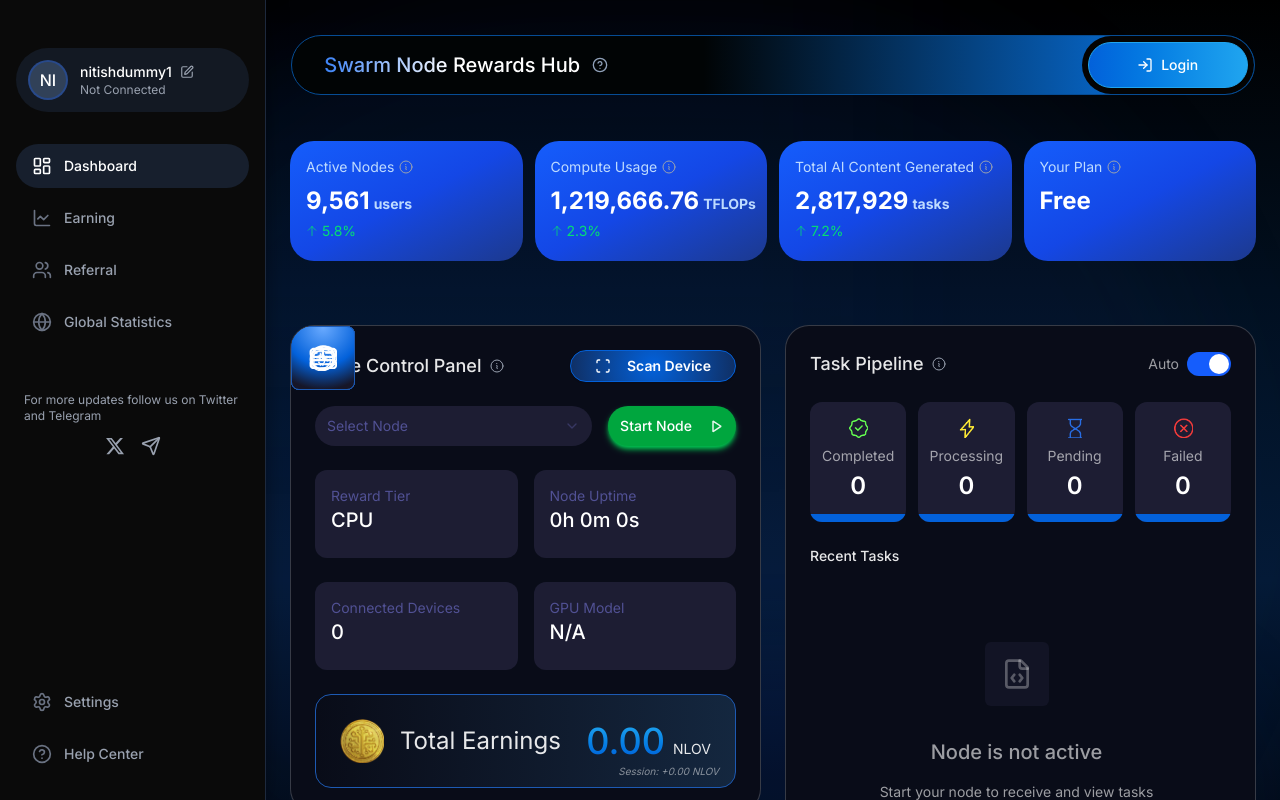
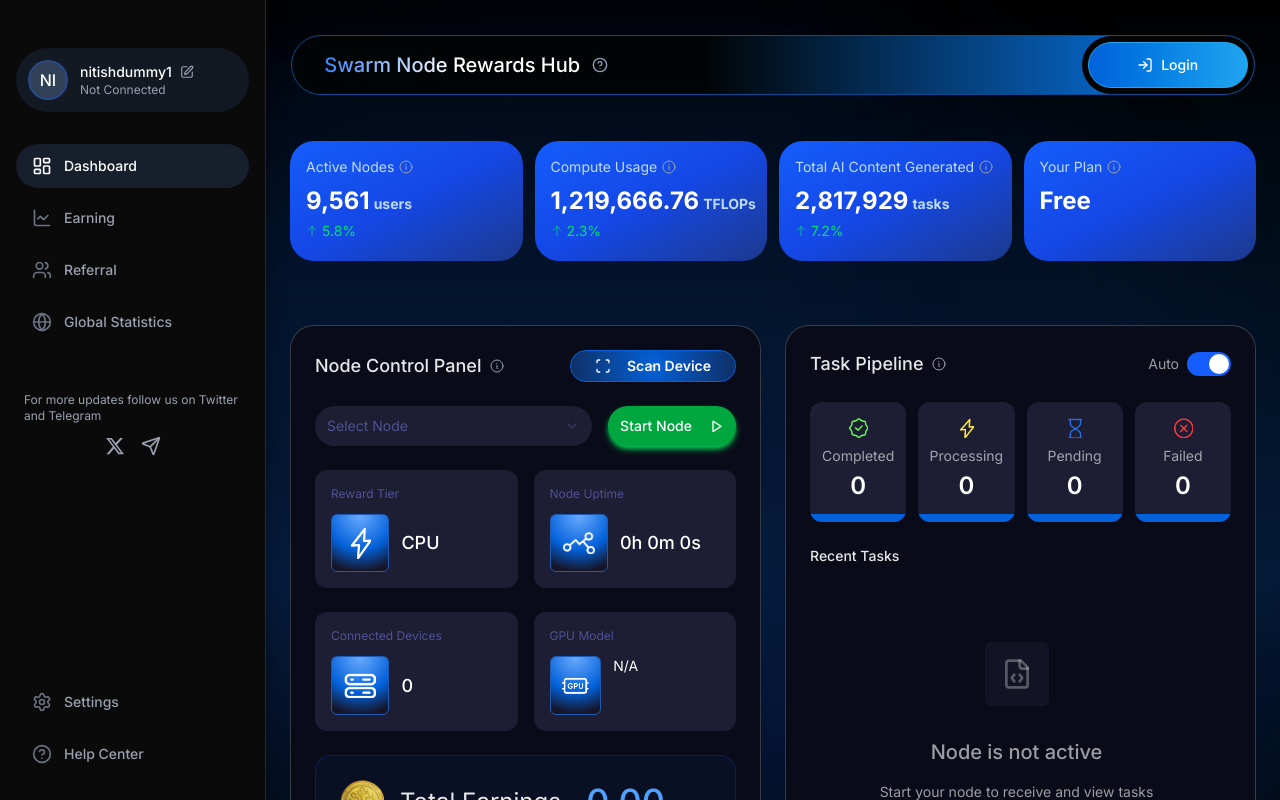
Before and after one commit to nitishmeswal/swarm, a Next.js app: page / in a window 1280 px wide. Shown: the top 800 px of the page. Built offline with nearby package versions, Linux system fonts and the light colour scheme.

Commit message:
Fix : Earnings and nodecontroll pannel

```diff
--- a/src/app/globals.css
+++ b/src/app/globals.css
@@ -292,8 +292,8 @@
 
     border: 0.5px solid #1d5ab3;
     border-radius: 0.5rem;
-    width: 4rem;
-    height: 4rem;
+    width: 3.65rem;
+    height: 3.65rem;
     position: relative;
     overflow: hidden;
     transition: all 0.3s ease;
--- a/src/components/NodeControlPanel.tsx
+++ b/src/components/NodeControlPanel.tsx
@@ -272,102 +272,75 @@
           </div>
 
           <div className="grid grid-cols-2 gap-2 sm:gap-4 mb-3 sm:mb-6">
-            <div className="p-2 sm:p-4 rounded-xl bg-[#1D1D33] flex flex-col">
-              <div className="flex items-center gap-1.5 sm:gap-3 mb-0.5 sm:mb-2">
-                <div className="icon-bg flex items-center justify-center p-1 sm:p-2">
-                  <img
-                    src="/images/coins.png"
-                    alt="Reward Tier"
-                    className="w-5 h-5 sm:w-7 sm:h-7 object-contain z-10"
-                  />
+            <div className="p-4 rounded-xl bg-[#1D1D33] flex flex-col">
+              <div className="text-[#515194] text-xs mb-1">Reward Tier</div>
+              <div className="flex items-center">
+                <div className="icon-bg mt-2 icon-container flex items-center justify-center rounded-md p-2">
+                  <img src="/images/cpu_usage.png" alt="NLOV" className="w-8 h-8 object-contain" />
                 </div>
-                <div className="flex flex-col overflow-hidden">
-                  <span className="text-[#515194] text-[10px] sm:text-sm whitespace-nowrap">
-                    Reward Tier
-                  </span>
-                  <div className="text-sm sm:text-xl font-medium text-white">
-                    {(node.hardwareInfo?.rewardTier || 'cpu').toUpperCase()}
-                  </div>
+                <div className="text-lg font-medium text-white ml-3 mt-2">
+                  {(node.hardwareInfo?.rewardTier || 'CPU').toUpperCase()}
                 </div>
               </div>
             </div>
 
-            <div className="p-2 sm:p-4 rounded-xl bg-[#1D1D33] flex flex-col">
-              <div className="flex items-center gap-1.5 sm:gap-3 mb-0.5 sm:mb-2">
-                <div className="icon-bg flex items-center justify-center p-1 sm:p-2">
-                  <Clock className="w-5 h-5 sm:w-7 sm:h-7 text-white z-10" />
+            <div className="p-4 rounded-xl bg-[#1D1D33] flex flex-col">
+              <div className="text-[#515194] text-xs mb-1">Node Uptime</div>
+              <div className="flex items-center">
+                <div className="icon-bg mt-2 icon-container flex items-center justify-center rounded-md p-2">
+                  <img src="/images/active_nodes.png" alt="NLOV" className="w-8 h-8 object-contain" />
                 </div>
-                <div className="flex flex-col overflow-hidden">
-                  <span className="text-[#515194] text-[10px] sm:text-sm whitespace-nowrap">
-                    Node Uptime
-                  </span>
-                  <div className="text-sm sm:text-xl font-medium text-white">
+                <div className="text-lg font-medium text-white ml-3 mt-2">
                   {formatUptime(currentUptime)}
-                  </div>
                 </div>
               </div>
             </div>
           </div>
 
           <div className="grid grid-cols-2 gap-2 sm:gap-4 mb-3 sm:mb-6">
-            <div className="p-2 sm:p-4 rounded-xl bg-[#1D1D33] flex flex-col">
-              <div className="flex items-center gap-1.5 sm:gap-3 mb-0.5 sm:mb-2">
-                <div className="icon-bg flex items-center justify-center p-1 sm:p-2">
-                  <img
-                    src="/images/devices.png"
-                    alt="Connected Devices"
-                    className="w-5 h-5 sm:w-7 sm:h-7 object-contain z-10"
-                  />
+            <div className="p-4 rounded-xl bg-[#1D1D33] flex flex-col">
+              <div className="text-[#515194] text-xs mb-1">Connected Devices</div>
+              <div className="flex items-center">
+                <div className="icon-bg mt-2 icon-container flex items-center justify-center rounded-md p-2">
+                  <img src="/images/devices.png" alt="NLOV" className="w-8 h-8 object-contain" />
                 </div>
-                <div className="flex flex-col overflow-hidden">
-                  <span className="text-[#515194] text-[10px] sm:text-sm whitespace-nowrap">
-                    Connected Devices
-                  </span>
-                  <div className="text-sm sm:text-xl font-medium text-white">
+                <div className="text-lg font-medium text-white ml-3 mt-2">
                   {node.isRegistered ? '1' : '0'}
                 </div>
               </div>
             </div>
+
+            <div className="p-4 rounded-xl bg-[#1D1D33] flex flex-col">
+              <div className="text-[#515194] text-xs mb-1">GPU Model</div>
+              <div className="flex items-start">
+                <div className="icon-bg mt-2 icon-container flex items-center justify-center rounded-md p-2">
+                  <img src="/images/gpu_model.png" alt="NLOV" className="w-8 h-8 object-contain" />
                 </div>
-
-            <div className="p-2 sm:p-4 rounded-xl bg-[#1D1D33] flex flex-col">
-              <div className="flex items-center gap-1.5 sm:gap-3 mb-0.5 sm:mb-2">
-                <div className="icon-bg flex items-center justify-center p-1 sm:p-2">
-                  <img
-                    src="/images/gpu_model.png"
-                    alt="GPU Model"
-                    className="w-5 h-5 sm:w-7 sm:h-7 object-contain z-10"
-                  />
-                </div>
-                <div className="flex flex-col overflow-hidden">
-                  <span className="text-[#515194] text-[10px] sm:text-sm whitespace-nowrap">
-                    GPU Model
-                  </span>
-                  <div className="text-sm sm:text-xl font-medium text-white">
+                <div
+                  className="text-sm text-white ml-3 mt-2 overflow-hidden w-[75%]"
+                  title={node.hardwareInfo?.gpuInfo || 'N/A'}
+                >
                   {node.hardwareInfo?.gpuInfo || 'N/A'}
-                  </div>
                 </div>
               </div>
             </div>
           </div>
 
           <div
-            className="p-4 sm:p-6 flex flex-row items-center justify-between rounded-xl sm:rounded-2xl bg-gradient-to-r from-[#090C18] to-[#14273F] border border-[#1D5AB3] relative overflow-hidden gap-4"
+            className="p-4 sm:p-6 flex flex-row items-center justify-between rounded-xl sm:rounded-2xl border border-blue-800/30 relative overflow-hidden gap-4 bg-blue-900/10"
           >
             <div className="flex items-center gap-4 z-10">
-              <div className="flex items-center justify-center flex-shrink-0">
               <img
                 src="/images/nlov-coin.png"
                 alt="coin"
                 className="w-11 h-11 object-contain z-10"
               />
-              </div>
               <span className="text-white/90 text-2xl whitespace-nowrap transition-all duration-500">
                 Total Earnings
               </span>
             </div>
             <div className="flex items-baseline gap-2 z-10 flex-shrink-0">
-              <span className="font-medium lg:text-4xl md:text-3xl sm:text-2xl text-transparent bg-clip-text bg-gradient-to-b from-[#20A5EF] to-[#0361DA] leading-none">
+              <span className="font-medium lg:text-4xl md:text-3xl sm:text-2xl text-blue-400 leading-none">
                 {totalEarnings.toFixed(2)}
               </span>
               <span className="text-white/90 text-sm">NLOV</span>
```
Also changed, not shown: src/components/EarningsDashboard.tsx (+155 -97 lines). Lines whose indentation alone changed are shown as unchanged.
